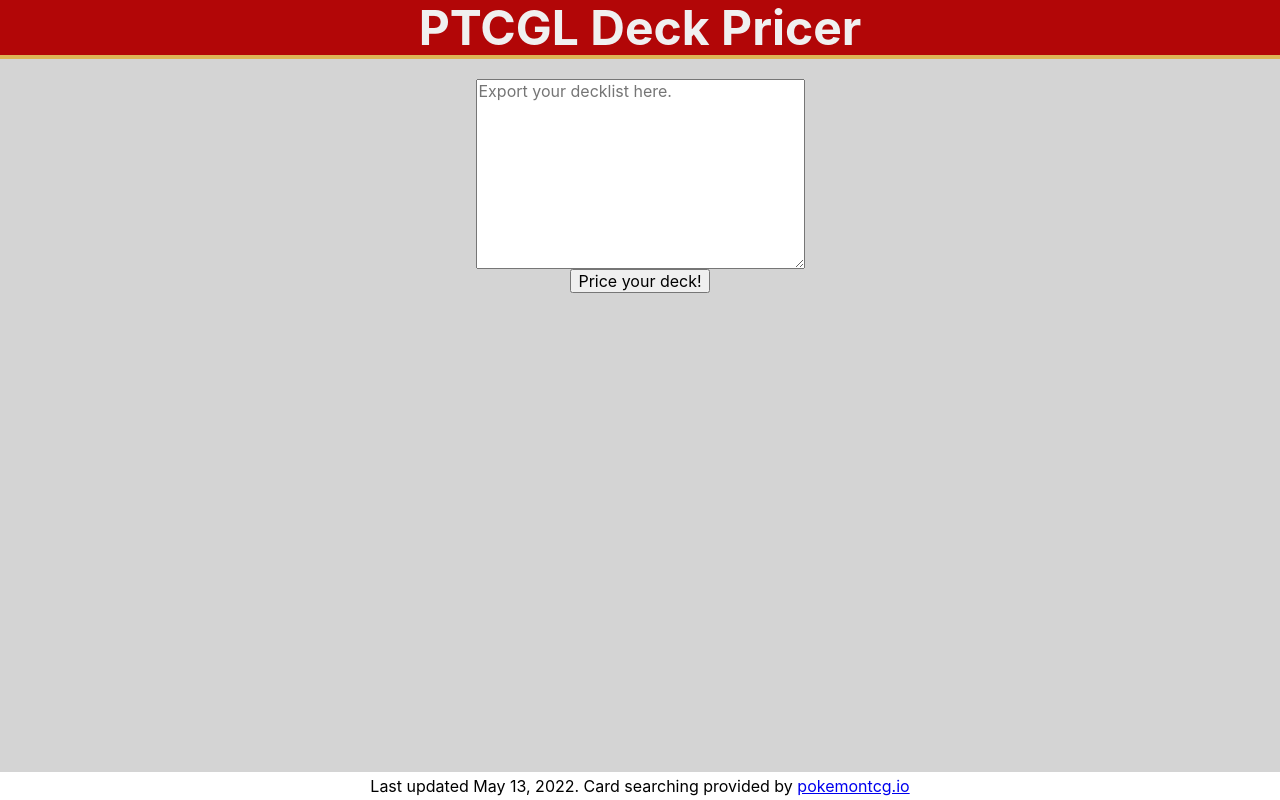
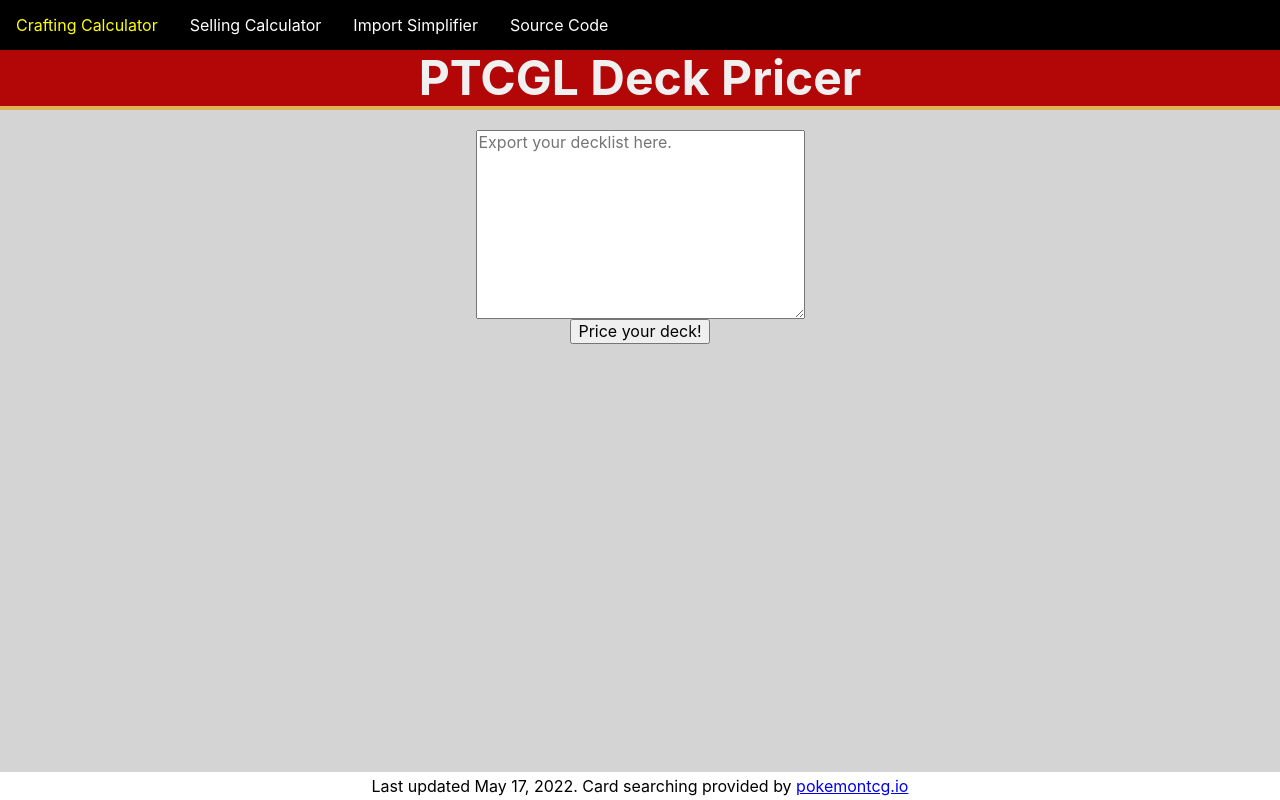
Before and after one commit to sky-pose-rick/ptcgl-credits, a React (Create React App) app: page / in a window 1280 px wide. Built offline with nearby package versions, Linux system fonts and the light colour scheme.

Commit message:
add a nav bar to page layout

```diff
--- a/package.json
+++ b/package.json
@@ -4,7 +4,7 @@
   "version": "0.1.0",
   "private": true,
   "dependencies": {
-    "@sky-pose-rick/ptcgl-parser": "^1.0.3",
+    "@sky-pose-rick/ptcgl-parser": "^1.1.0",
     "@testing-library/jest-dom": "^5.16.2",
     "@testing-library/react": "^12.1.4",
     "@testing-library/user-event": "^13.5.0",
--- a/src/App.js
+++ b/src/App.js
@@ -1,35 +1,13 @@
 import React from 'react';
-import {
-  HashRouter, Route, Routes,
-} from 'react-router-dom';
-import Pricer from './components/Pricer';
+import Frame from './components/Frame';
 
 // use hash router locally with '/#/' before the normal url
 // eg. http://localhost:3000/#/ptcgl-credits/sell
 function App() {
   return (
-    <HashRouter>
-      <div className="App">
-        <Routes>
-          <Route
-            path="/merger"
-            element={<div>TODO</div>}
-          />
-          <Route
-            path="/sell"
-            element={<Pricer selling />}
-          />
-          <Route
-            path="/ptcgl-credits"
-            element={<Pricer />}
-          />
-          <Route
-            path="*"
-            element={<Pricer />}
-          />
-        </Routes>
-      </div>
-    </HashRouter>
+    <div className="App">
+      <Frame />
+    </div>
   );
 }
 
--- /dev/null
+++ b/src/components/Frame.js
@@ -0,0 +1,50 @@
+import React from 'react';
+import {
+  HashRouter, Route, Routes, Link,
+} from 'react-router-dom';
+import Pricer from './Pricer';
+
+// use hash router locally with '/#/' before the normal url
+// eg. http://localhost:3000/#/ptcgl-credits/sell
+function Frame() {
+  return (
+    <div className="Frame">
+      <HashRouter>
+        <header>
+          <nav>
+            <Link to="/">Crafting Calculator</Link>
+            <Link to="/sell">Selling Calculator</Link>
+            <Link to="/normalizer">Import Simplifier</Link>
+            <a href="https://github.com/sky-pose-rick/ptcgl-credits" target="_blank" rel="noreferrer">Source Code</a>
+          </nav>
+          <h1>PTCGL Deck Pricer</h1>
+        </header>
+        <Routes>
+          <Route
+            path="/merger"
+            element={<div>TODO</div>}
+          />
+          <Route
+            path="/normalizer"
+            element={<div>TODO</div>}
+          />
+          <Route
+            path="/sell"
+            element={<Pricer selling />}
+          />
+          <Route
+            path="*"
+            element={<Pricer />}
+          />
+        </Routes>
+        <footer>
+          Last updated May 17, 2022. Card searching provided by
+          {' '}
+          <a href="https://pokemontcg.io/">pokemontcg.io</a>
+        </footer>
+      </HashRouter>
+    </div>
+  );
+}
+
+export default Frame;
--- a/src/components/Pricer.js
+++ b/src/components/Pricer.js
@@ -45,7 +45,6 @@
 
   return (
     <div className="Pricer">
-      <h1>PTCGL Deck Pricer</h1>
       <form>
         <textarea placeholder="Export your decklist here." rows="10" cols="30" />
         <button type="submit" disabled={loading} onClick={onRequestCraft}>
@@ -103,11 +102,6 @@
           </div>
         </div>
         )}
-      <footer>
-        Last updated May 13, 2022. Card searching provided by
-        {' '}
-        <a href="https://pokemontcg.io/">pokemontcg.io</a>
-      </footer>
     </div>
   );
 }
--- a/src/styles/index.css
+++ b/src/styles/index.css
@@ -7,14 +7,35 @@
   -moz-osx-font-smoothing: grayscale;
 }
 
-.Pricer{
+.Frame{
+  min-height: 100vh;
   margin: 0;
   background-color: #d4d4d4;
   display: flex;
   flex-direction: column;
-  min-height: 100vh;
   align-items: center;
 }
+
+header{
+  width: 100%;
+}
+
+nav {
+	background-color: black;
+  display: flex;
+  align-items: center;
+}
+
+nav > a{
+  color: white;
+  text-decoration: none;
+  padding: 1em;
+}
+
+nav > a:hover {
+	color: yellow;
+}
+
 
 h1{
   text-align: center;
```
Also changed, not shown: 1 other file (tests, documents, lock files or other folders).
